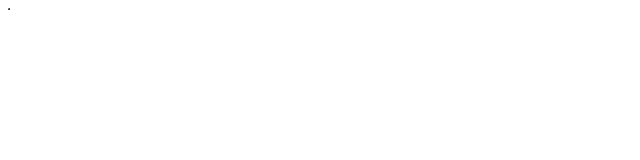
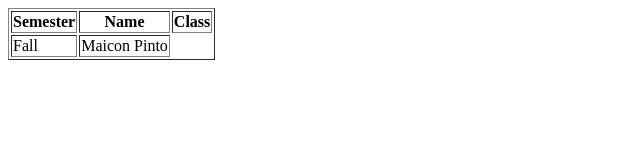
Before and after one commit to knightmoves-schools/007-tables-Romantrickey-ops, a website: page index.html in a window 1280 px wide. Shown: the whole page, without its empty margins (0-640 px from the left). Drawn offline with Linux system fonts and the light colour scheme.

Commit message:
Update index.html

```diff
--- a/index.html
+++ b/index.html
@@ -4,6 +4,14 @@
     </head>
     <body>
 <table border="1px">
+<tr>
+<th>Semester</th>
+<th>Name</th>
+ <th>Class</th>
+</tr>
+<tr>
+<td>Fall</td>
+<td>Maicon Pinto</td>
 
     </body>
 </html>
```
